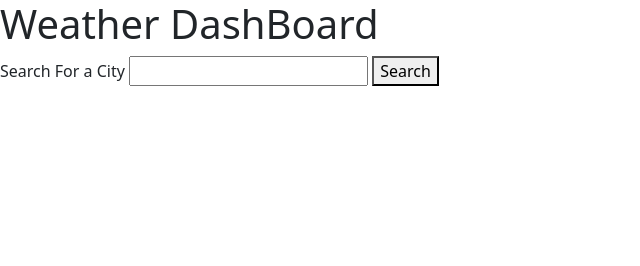
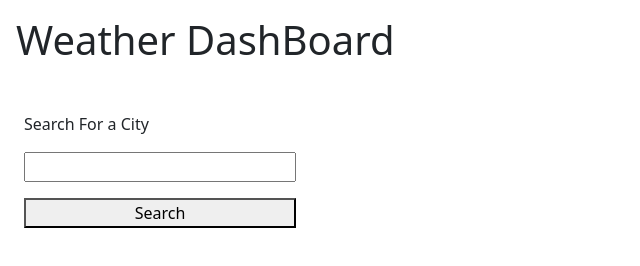
Before and after one commit to TMW93/weather-dashboard, a plain HTML site: page index.html in a window 1280 px wide. Shown: the whole page, without its empty margins (0-640 px from the left). Drawn offline with nearby package versions, Linux system fonts and the light colour scheme.

Commit message:
made some styling changes

```diff
--- a/assets/js/script.js
+++ b/assets/js/script.js
@@ -23,6 +23,7 @@ function createCards(city) {
     let wind = city.list[i].wind.speed;
 
     let cardBodyEl = document.createElement(`div`);
+    cardBodyEl.classList = `flex-column justify-space-between align-center`;
 
     let cityNameEl = document.createElement(`span`);
     cityNameEl.textContent = name + date;
--- a/index.html
+++ b/index.html
@@ -10,22 +10,22 @@
   <link rel="stylesheet" href="./assets/css/style.css">
 </head>
 
-<body class="flex-column">
-  <header>
+<body class="flex-column min-100-vh">
+  <header class="p-3">
     <h1>Weather DashBoard</h1>
   </header>
-  <main class="flex-row justify-space-between">
-    <div>
+  <main class="flex-row justify-space-between align-items-center">
+    <div class="col-12 col-md-3 p-4">
       <form id="search-form">
-        <label class="form-label">Search For a City</label>
-        <input class="form-input" type="text" id="city-input">
-        <button type="submit" id="submit-button">Search</button>
+        <label class="form-label mb-3">Search For a City</label>
+        <input class="form-input d-block mb-3 w-100" type="text" id="city-input">
+        <button type="submit" class="d-block w-100" id="submit-button">Search</button>
       </form>
     </div>
 
     <div id="saved-cities"></div>
 
-    <div id="card-container"></div>
+    <div class="col-12 col-md-9" id="card-container"></div>
 
   </main>
 
```
